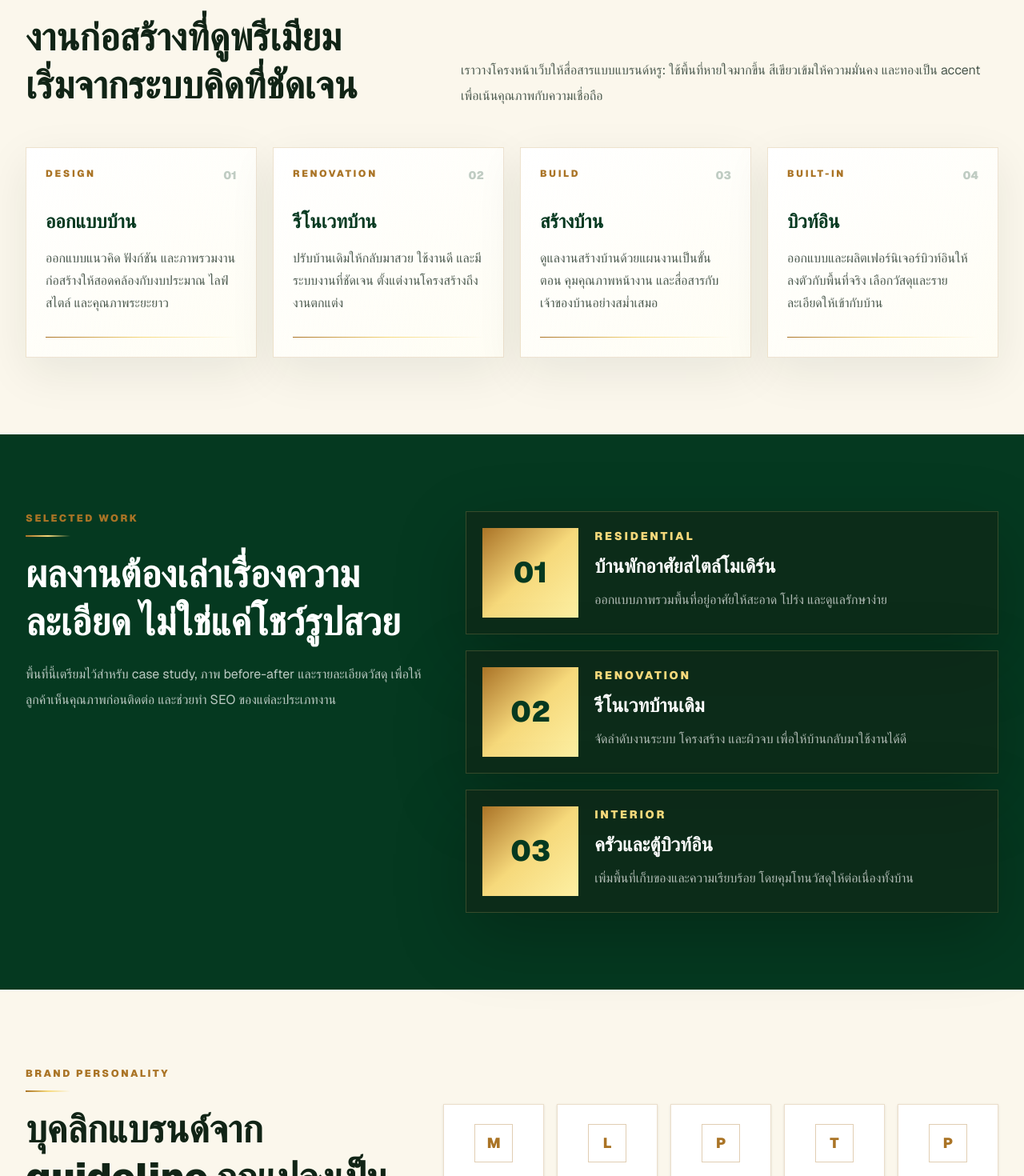
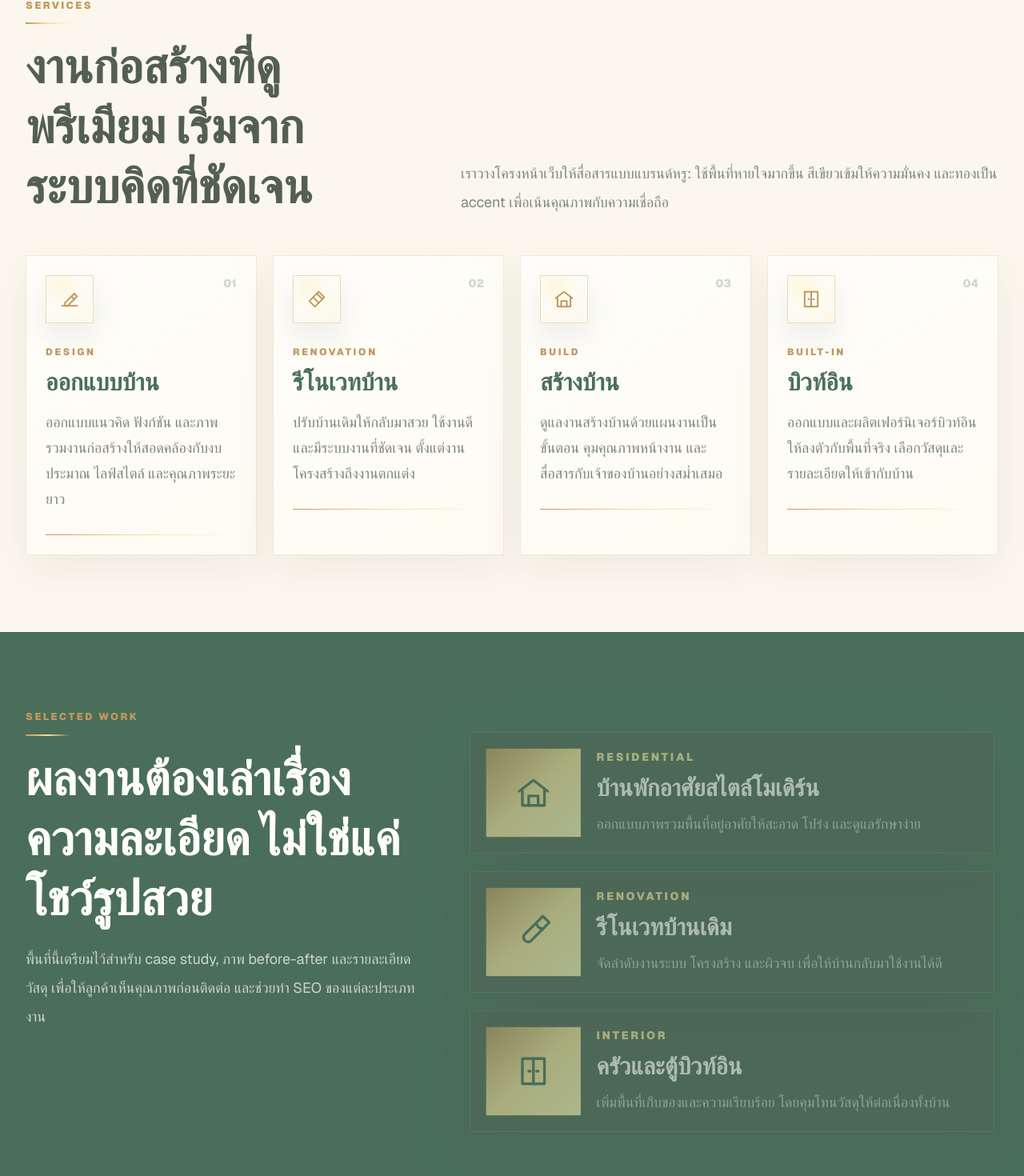
Before and after one commit to 34buildermaster-blip/gik, a Next.js app in the folder frontend/: page / in a window 1280 px wide. Shown: the part 929-2399 px from the top of the page at 80% size. Built offline with nearby package versions, Linux system fonts and the light colour scheme.

Commit message:
Add luxury icons and section motion

```diff
--- a/frontend/src/app/globals.css
+++ b/frontend/src/app/globals.css
@@ -28,6 +28,8 @@ body {
   background: var(--background);
   color: var(--foreground);
   font-family: "DB Adman X", var(--font-geist-sans), Tahoma, Arial, sans-serif;
+  font-size: 17px;
+  line-height: 1.65;
 }
 
 html {
@@ -137,6 +139,60 @@ html {
   opacity: 1;
 }
 
+.icon-medallion {
+  display: grid;
+  width: 3.75rem;
+  height: 3.75rem;
+  place-items: center;
+  border: 1px solid rgba(170, 116, 38, 0.34);
+  color: var(--gold);
+  background:
+    radial-gradient(circle at 30% 20%, rgba(253, 240, 163, 0.38), transparent 42%),
+    linear-gradient(145deg, rgba(255, 255, 255, 0.94), rgba(246, 217, 123, 0.14));
+  box-shadow:
+    inset 0 0 0 1px rgba(255, 255, 255, 0.72),
+    0 16px 36px rgba(17, 36, 22, 0.1);
+  transition:
+    transform 220ms ease,
+    color 220ms ease,
+    border-color 220ms ease;
+}
+
+.group:hover .icon-medallion,
+.icon-medallion:hover {
+  transform: translateY(-2px) rotate(-3deg);
+  border-color: rgba(246, 217, 123, 0.9);
+  color: var(--primary-green);
+}
+
+.section-reveal {
+  animation: section-rise both;
+  animation-timeline: view();
+  animation-range: entry 8% cover 28%;
+}
+
+.section-card {
+  animation: card-rise both;
+  animation-timeline: view();
+  animation-range: entry 10% cover 26%;
+}
+
+.section-card:nth-child(2) {
+  animation-range: entry 13% cover 29%;
+}
+
+.section-card:nth-child(3) {
+  animation-range: entry 16% cover 32%;
+}
+
+.section-card:nth-child(4) {
+  animation-range: entry 19% cover 35%;
+}
+
+.section-card:nth-child(5) {
+  animation-range: entry 22% cover 38%;
+}
+
 .luxury-rings {
   border: 1px solid rgba(246, 217, 123, 0.28);
   box-shadow:
@@ -176,6 +232,30 @@ html {
   }
 }
 
+@keyframes section-rise {
+  from {
+    opacity: 0.72;
+    transform: translateY(30px);
+  }
+
+  to {
+    opacity: 1;
+    transform: translateY(0);
+  }
+}
+
+@keyframes card-rise {
+  from {
+    opacity: 0.55;
+    transform: translateY(28px) scale(0.985);
+  }
+
+  to {
+    opacity: 1;
+    transform: translateY(0) scale(1);
+  }
+}
+
 @media (prefers-reduced-motion: reduce) {
   *,
   *::before,
--- a/frontend/src/app/page.tsx
+++ b/frontend/src/app/page.tsx
@@ -1,4 +1,131 @@
 import Image from "next/image";
+
+type IconName =
+  | "drafting"
+  | "renovation"
+  | "home"
+  | "cabinet"
+  | "diamond"
+  | "crown"
+  | "badge"
+  | "shield"
+  | "professional"
+  | "phone"
+  | "mail"
+  | "check"
+  | "plan"
+  | "tools";
+
+function Icon({ name, className = "" }: { name: IconName; className?: string }) {
+  const icon = {
+    drafting: (
+      <>
+        <path d="M4 19h16" />
+        <path d="M7 16 17 6l3 3-10 10H7z" />
+        <path d="m14 9 3 3" />
+      </>
+    ),
+    renovation: (
+      <>
+        <path d="M14 4 4 14l6 6L20 10z" />
+        <path d="m8 10 6 6" />
+        <path d="m12 6 6 6" />
+      </>
+    ),
+    home: (
+      <>
+        <path d="M3 11 12 4l9 7" />
+        <path d="M5 10v10h14V10" />
+        <path d="M9 20v-6h6v6" />
+      </>
+    ),
+    cabinet: (
+      <>
+        <path d="M5 4h14v16H5z" />
+        <path d="M12 4v16" />
+        <path d="M9 12h1" />
+        <path d="M14 12h1" />
+      </>
+    ),
+    diamond: (
+      <>
+        <path d="M6 4h12l4 6-10 10L2 10z" />
+        <path d="M2 10h20" />
+        <path d="m7 4 5 16 5-16" />
+      </>
+    ),
+    crown: (
+      <>
+        <path d="m3 8 4 4 5-7 5 7 4-4v11H3z" />
+        <path d="M3 19h18" />
+      </>
+    ),
+    badge: (
+      <>
+        <path d="M12 3 8 5 4 5v7c0 4 3 7 8 9 5-2 8-5 8-9V5h-4z" />
+        <path d="m9 12 2 2 4-5" />
+      </>
+    ),
+    shield: (
+      <>
+        <path d="M12 3 5 6v6c0 4 3 7 7 9 4-2 7-5 7-9V6z" />
+        <path d="m9 12 2 2 4-5" />
+      </>
+    ),
+    professional: (
+      <>
+        <path d="M12 12a4 4 0 1 0 0-8 4 4 0 0 0 0 8z" />
+        <path d="M5 21a7 7 0 0 1 14 0" />
+        <path d="M10 15h4" />
+      </>
+    ),
+    phone: (
+      <>
+        <path d="M22 16.9v3a2 2 0 0 1-2.2 2 19.7 19.7 0 0 1-8.6-3.1 19.4 19.4 0 0 1-6-6A19.7 19.7 0 0 1 2.1 4.2 2 2 0 0 1 4.1 2h3a2 2 0 0 1 2 1.7c.1 1 .4 1.9.7 2.7a2 2 0 0 1-.5 2.1L8.1 9.7a16 16 0 0 0 6.2 6.2l1.2-1.2a2 2 0 0 1 2.1-.5c.8.3 1.8.6 2.7.7a2 2 0 0 1 1.7 2z" />
+      </>
+    ),
+    mail: (
+      <>
+        <path d="M4 6h16v12H4z" />
+        <path d="m4 7 8 6 8-6" />
+      </>
+    ),
+    check: (
+      <>
+        <path d="m4 12 5 5L20 6" />
+      </>
+    ),
+    plan: (
+      <>
+        <path d="M5 4h14v16H5z" />
+        <path d="M8 8h8" />
+        <path d="M8 12h4" />
+        <path d="M14 15h2" />
+      </>
+    ),
+    tools: (
+      <>
+        <path d="M14 6a4 4 0 0 0 4 4l-8 8a3 3 0 0 1-4-4l8-8z" />
+        <path d="m14 6 4-4 4 4-4 4" />
+      </>
+    ),
+  }[name];
+
+  return (
+    <svg
+      aria-hidden="true"
+      className={className}
+      fill="none"
+      stroke="currentColor"
+      strokeLinecap="round"
+      strokeLinejoin="round"
+      strokeWidth="1.7"
+      viewBox="0 0 24 24"
+    >
+      {icon}
+    </svg>
+  );
+}
 
 const services = [
   {
@@ -7,6 +134,7 @@ const services = [
       "ออกแบบแนวคิด ฟังก์ชัน และภาพรวมงานก่อสร้างให้สอดคล้องกับงบประมาณ ไลฟ์สไตล์ และคุณภาพระยะยาว",
     tag: "Design",
     number: "01",
+    icon: "drafting" as const,
   },
   {
     title: "รีโนเวทบ้าน",
@@ -14,6 +142,7 @@ const services = [
       "ปรับบ้านเดิมให้กลับมาสวย ใช้งานดี และมีระบบงานที่ชัดเจน ตั้งแต่งานโครงสร้างถึงงานตกแต่ง",
     tag: "Renovation",
     number: "02",
+    icon: "renovation" as const,
   },
   {
     title: "สร้างบ้าน",
@@ -21,6 +150,7 @@ const services = [
       "ดูแลงานสร้างบ้านด้วยแผนงานเป็นขั้นตอน คุมคุณภาพหน้างาน และสื่อสารกับเจ้าของบ้านอย่างสม่ำเสมอ",
     tag: "Build",
     number: "03",
+    icon: "home" as const,
   },
   {
     title: "บิวท์อิน",
@@ -28,6 +158,7 @@ const services = [
       "ออกแบบและผลิตเฟอร์นิเจอร์บิวท์อินให้ลงตัวกับพื้นที่จริง เลือกวัสดุและรายละเอียดให้เข้ากับบ้าน",
     tag: "Built-in",
     number: "04",
+    icon: "cabinet" as const,
   },
 ];
 
@@ -36,16 +167,19 @@ const projects = [
     type: "Residential",
     title: "บ้านพักอาศัยสไตล์โมเดิร์น",
     detail: "ออกแบบภาพรวมพื้นที่อยู่อาศัยให้สะอาด โปร่ง และดูแลรักษาง่าย",
+    icon: "home" as const,
   },
   {
     type: "Renovation",
     title: "รีโนเวทบ้านเดิม",
     detail: "จัดลำดับงานระบบ โครงสร้าง และผิวจบ เพื่อให้บ้านกลับมาใช้งานได้ดี",
+    icon: "tools" as const,
   },
   {
     type: "Interior",
     title: "ครัวและตู้บิวท์อิน",
     detail: "เพิ่มพื้นที่เก็บของและความเรียบร้อย โดยคุมโทนวัสดุให้ต่อเนื่องทั้งบ้าน",
+    icon: "cabinet" as const,
   },
 ];
 
@@ -57,11 +191,11 @@ const process = [
 ];
 
 const values = [
-  "Modern",
-  "Luxury",
-  "Premium",
-  "Trustworthy",
-  "Professional",
+  { label: "Modern", icon: "home" as const },
+  { label: "Luxury", icon: "crown" as const },
+  { label: "Premium", icon: "diamond" as const },
+  { label: "Trustworthy", icon: "shield" as const },
+  { label: "Professional", icon: "professional" as const },
 ];
 
 const faqs = [
@@ -84,7 +218,7 @@ const faqs = [
 
 export default function Home() {
   return (
-    <main className="min-h-screen bg-[#fbf7ec] text-[#112416]">
+    <main className="min-h-screen bg-[#fbf7ec] text-[17px] text-[#112416] md:text-lg">
       <header className="sticky top-0 z-40 border-b border-[#f6d97b]/20 bg-[#053920]/95 text-white shadow-[0_18px_60px_rgba(0,0,0,0.2)] backdrop-blur">
         <div className="mx-auto flex max-w-7xl items-center justify-between px-5 py-4 lg:px-8">
           <a href="#" className="group flex items-center gap-3" aria-label="34 Build Master Construction">
@@ -119,8 +253,9 @@ export default function Home() {
 
           <a
             href="tel:+66819512297"
-            className="gold-button inline-flex min-h-11 items-center justify-center px-4 text-sm font-black text-[#112416]"
+            className="gold-button inline-flex min-h-11 items-center justify-center gap-2 px-4 text-sm font-black text-[#112416]"
           >
+            <Icon name="phone" className="size-4" />
             โทรปรึกษา
           </a>
         </div>
@@ -149,7 +284,7 @@ export default function Home() {
                 34 Build
                 <span className="hero-gold-text block">Master</span>
               </h1>
-              <p className="mt-6 max-w-2xl text-lg leading-8 text-white/90 drop-shadow-[0_4px_18px_rgba(0,0,0,0.62)]">
+              <p className="mt-6 max-w-2xl text-xl leading-9 text-white/90 drop-shadow-[0_4px_18px_rgba(0,0,0,0.62)]">
                 รับออกแบบ รีโนเวท สร้างบ้าน และบิวท์อินครบวงจร ด้วยภาพลักษณ์ที่ทันสมัย
                 งานจบเรียบร้อย และการดูแลโครงการแบบมืออาชีพตั้งแต่ต้นจนส่งมอบ
               </p>
@@ -158,8 +293,9 @@ export default function Home() {
             <div className="mt-9 flex flex-col gap-3 sm:flex-row">
               <a
                 href="#contact"
-                className="gold-button inline-flex min-h-12 items-center justify-center px-7 text-base font-black text-[#112416]"
+                className="gold-button inline-flex min-h-12 items-center justify-center gap-2 px-7 text-base font-black text-[#112416]"
               >
+                <Icon name="phone" className="size-5" />
                 ขอประเมินราคาฟรี
               </a>
               <a
@@ -188,16 +324,16 @@ export default function Home() {
         </div>
       </section>
 
-      <section id="services" className="relative overflow-hidden px-5 py-24 lg:px-8">
+      <section id="services" className="section-reveal relative overflow-hidden px-5 py-24 lg:px-8">
         <div className="mx-auto max-w-7xl">
           <div className="grid gap-10 lg:grid-cols-[0.78fr_1.22fr] lg:items-end">
             <div>
               <p className="section-kicker">Services</p>
-              <h2 className="mt-4 text-4xl font-black leading-tight sm:text-5xl">
+              <h2 className="mt-4 text-4xl font-black leading-tight sm:text-6xl">
                 งานก่อสร้างที่ดูพรีเมียม เริ่มจากระบบคิดที่ชัดเจน
               </h2>
             </div>
-            <p className="max-w-2xl leading-8 text-[#4d5b50] lg:ml-auto">
+            <p className="max-w-2xl text-lg leading-9 text-[#4d5b50] lg:ml-auto">
               เราวางโครงหน้าเว็บให้สื่อสารแบบแบรนด์หรู: ใช้พื้นที่หายใจมากขึ้น
               สีเขียวเข้มให้ความมั่นคง และทองเป็น accent เพื่อเน้นคุณภาพกับความเชื่อถือ
             </p>
@@ -205,17 +341,20 @@ export default function Home() {
 
           <div className="mt-12 grid gap-5 md:grid-cols-2 xl:grid-cols-4">
             {services.map((service) => (
-              <article key={service.title} className="luxe-card group p-6">
+              <article key={service.title} className="luxe-card section-card group p-6">
                 <div className="flex items-start justify-between gap-4">
-                  <p className="text-xs font-black uppercase tracking-[0.22em] text-[#aa7426]">
-                    {service.tag}
-                  </p>
+                  <span className="icon-medallion">
+                    <Icon name={service.icon} className="size-7" />
+                  </span>
                   <span className="text-sm font-black text-[#053920]/25">
                     {service.number}
                   </span>
                 </div>
-                <h3 className="mt-8 text-2xl font-black text-[#053920]">{service.title}</h3>
-                <p className="mt-4 leading-7 text-[#4d5b50]">{service.description}</p>
+                <p className="mt-7 text-xs font-black uppercase tracking-[0.22em] text-[#aa7426]">
+                  {service.tag}
+                </p>
+                <h3 className="mt-3 text-3xl font-black text-[#053920]">{service.title}</h3>
+                <p className="mt-4 text-lg leading-8 text-[#4d5b50]">{service.description}</p>
                 <div className="mt-7 h-px w-full bg-gradient-to-r from-[#aa7426] via-[#f6d97b] to-transparent transition group-hover:w-4/5" />
               </article>
             ))}
@@ -223,14 +362,14 @@ export default function Home() {
         </div>
       </section>
 
-      <section id="projects" className="bg-[#053920] px-5 py-24 text-white lg:px-8">
+      <section id="projects" className="section-reveal bg-[#053920] px-5 py-24 text-white lg:px-8">
         <div className="mx-auto grid max-w-7xl gap-12 lg:grid-cols-[0.86fr_1.14fr]">
           <div>
             <p className="section-kicker text-[#f6d97b]">Selected Work</p>
-            <h2 className="mt-4 text-4xl font-black leading-tight sm:text-5xl">
+            <h2 className="mt-4 text-4xl font-black leading-tight sm:text-6xl">
               ผลงานต้องเล่าเรื่องความละเอียด ไม่ใช่แค่โชว์รูปสวย
             </h2>
-            <p className="mt-5 leading-8 text-white/72">
+            <p className="mt-5 text-lg leading-9 text-white/72">
               พื้นที่นี้เตรียมไว้สำหรับ case study, ภาพ before-after และรายละเอียดวัสดุ
               เพื่อให้ลูกค้าเห็นคุณภาพก่อนติดต่อ และช่วยทำ SEO ของแต่ละประเภทงาน
             </p>
@@ -240,17 +379,17 @@ export default function Home() {
             {projects.map((project, index) => (
               <article
                 key={project.title}
-                className="group grid gap-5 border border-[#f6d97b]/18 bg-[#112416]/62 p-5 shadow-[0_30px_90px_rgba(0,0,0,0.24)] transition hover:-translate-y-1 hover:border-[#f6d97b]/48 md:grid-cols-[120px_1fr]"
+                className="section-card group grid gap-5 border border-[#f6d97b]/18 bg-[#112416]/62 p-5 shadow-[0_30px_90px_rgba(0,0,0,0.24)] transition hover:-translate-y-1 hover:border-[#f6d97b]/48 md:grid-cols-[120px_1fr]"
               >
-                <div className="grid min-h-28 place-items-center bg-gradient-to-br from-[#aa7426] via-[#f6d97b] to-[#fdf0a3] text-4xl font-black text-[#053920]">
-                  0{index + 1}
+                <div className="grid min-h-28 place-items-center bg-gradient-to-br from-[#aa7426] via-[#f6d97b] to-[#fdf0a3] text-[#053920]">
+                  <Icon name={project.icon} className="size-12" />
                 </div>
                 <div>
                   <p className="text-sm font-black uppercase tracking-[0.2em] text-[#f6d97b]">
                     {project.type}
                   </p>
-                  <h3 className="mt-3 text-2xl font-black">{project.title}</h3>
-                  <p className="mt-3 leading-7 text-white/68">{project.detail}</p>
+                  <h3 className="mt-3 text-3xl font-black">{project.title}</h3>
+                  <p className="mt-3 text-lg leading-8 text-white/68">{project.detail}</p>
                 </div>
               </article>
             ))}
@@ -258,26 +397,26 @@ export default function Home() {
         </div>
       </section>
 
-      <section className="px-5 py-24 lg:px-8">
+      <section className="section-reveal px-5 py-24 lg:px-8">
         <div className="mx-auto max-w-7xl">
           <div className="grid gap-10 lg:grid-cols-[0.82fr_1.18fr] lg:items-center">
             <div>
               <p className="section-kicker">Brand Personality</p>
-              <h2 className="mt-4 text-4xl font-black leading-tight sm:text-5xl">
+              <h2 className="mt-4 text-4xl font-black leading-tight sm:text-6xl">
                 บุคลิกแบรนด์จาก guideline ถูกแปลงเป็นประสบการณ์บนเว็บ
               </h2>
             </div>
             <div className="grid gap-4 sm:grid-cols-5">
               {values.map((value) => (
                 <div
-                  key={value}
-                  className="border border-[#aa7426]/24 bg-white px-4 py-6 text-center shadow-sm"
+                  key={value.label}
+                  className="section-card border border-[#aa7426]/24 bg-white px-4 py-6 text-center shadow-sm transition hover:-translate-y-1 hover:border-[#aa7426]/50 hover:shadow-xl"
                 >
-                  <div className="mx-auto mb-4 grid size-12 place-items-center border border-[#aa7426]/35 text-lg font-black text-[#aa7426]">
-                    {value.slice(0, 1)}
+                  <div className="icon-medallion mx-auto mb-4">
+                    <Icon name={value.icon} className="size-7" />
                   </div>
                   <p className="text-sm font-black uppercase tracking-[0.08em] text-[#053920]">
-                    {value}
+                    {value.label}
                   </p>
                 </div>
               ))}
@@ -286,11 +425,11 @@ export default function Home() {
         </div>
       </section>
 
-      <section id="process" className="bg-[#112416] px-5 py-24 text-white lg:px-8">
+      <section id="process" className="section-reveal bg-[#112416] px-5 py-24 text-white lg:px-8">
         <div className="mx-auto max-w-7xl">
           <div className="max-w-3xl">
             <p className="section-kicker text-[#f6d97b]">Process</p>
-            <h2 className="mt-4 text-4xl font-black leading-tight sm:text-5xl">
+            <h2 className="mt-4 text-4xl font-black leading-tight sm:text-6xl">
               ขั้นตอนที่คุมความคาดหวังได้ตั้งแต่วันแรก
             </h2>
           </div>
@@ -299,10 +438,13 @@ export default function Home() {
             {process.map((step, index) => (
               <li
                 key={step}
-                className="relative overflow-hidden border border-[#f6d97b]/18 p-6 transition hover:border-[#f6d97b]/50 hover:bg-white/5"
+                className="section-card relative overflow-hidden border border-[#f6d97b]/18 p-6 transition hover:border-[#f6d97b]/50 hover:bg-white/5"
               >
-                <span className="gold-text text-sm font-black">0{index + 1}</span>
-                <p className="mt-10 text-xl font-black">{step}</p>
+                <div className="flex items-center justify-between gap-4">
+                  <span className="gold-text text-sm font-black">0{index + 1}</span>
+                  <Icon name={index === 0 ? "plan" : index === 1 ? "drafting" : index === 2 ? "tools" : "check"} className="size-7 text-[#f6d97b]" />
+                </div>
+                <p className="mt-10 text-2xl font-black leading-snug">{step}</p>
                 <span className="absolute bottom-0 left-0 h-1 w-16 bg-gradient-to-r from-[#aa7426] to-[#fdf0a3]" />
               </li>
             ))}
@@ -310,31 +452,31 @@ export default function Home() {
         </div>
       </section>
 
-      <section className="grid bg-white lg:grid-cols-2">
+      <section className="section-reveal grid bg-white lg:grid-cols-2">
         <div className="bg-[#fbf7ec] px-5 py-24 lg:px-16">
           <p className="section-kicker">FAQ</p>
-          <h2 className="mt-4 text-4xl font-black leading-tight sm:text-5xl">
+          <h2 className="mt-4 text-4xl font-black leading-tight sm:text-6xl">
             คำถามที่ช่วยให้ลูกค้าตัดสินใจง่ายขึ้น
           </h2>
         </div>
         <div className="divide-y divide-[#112416]/10 border-t border-[#112416]/10 lg:border-l lg:border-t-0">
           {faqs.map((faq) => (
             <div key={faq.question} className="px-5 py-8 transition hover:bg-[#fbf7ec] lg:px-10">
-              <h3 className="text-xl font-black text-[#053920]">{faq.question}</h3>
-              <p className="mt-3 leading-7 text-[#4d5b50]">{faq.answer}</p>
+              <h3 className="text-2xl font-black text-[#053920]">{faq.question}</h3>
+              <p className="mt-3 text-lg leading-8 text-[#4d5b50]">{faq.answer}</p>
             </div>
           ))}
         </div>
       </section>
 
-      <section id="contact" className="bg-[#053920] px-5 py-24 text-white lg:px-8">
+      <section id="contact" className="section-reveal bg-[#053920] px-5 py-24 text-white lg:px-8">
         <div className="mx-auto grid max-w-7xl gap-8 border border-[#f6d97b]/28 bg-[#112416]/70 p-6 shadow-[0_36px_120px_rgba(0,0,0,0.28)] md:p-10 lg:grid-cols-[1fr_auto] lg:items-center">
           <div>
             <p className="section-kicker text-[#f6d97b]">Contact</p>
-            <h2 className="mt-4 text-4xl font-black leading-tight sm:text-5xl">
+            <h2 className="mt-4 text-4xl font-black leading-tight sm:text-6xl">
               พร้อมเริ่มคุยแบบ รีโนเวท หรือบิวท์อินบ้านของคุณ
             </h2>
-            <p className="mt-5 max-w-2xl leading-8 text-white/72">
+            <p className="mt-5 max-w-2xl text-lg leading-9 text-white/72">
               ส่งรูปพื้นที่และรายละเอียดคร่าว ๆ ให้ทีมงานประเมินเบื้องต้น
               จากนั้นนัดสำรวจและสรุปขอบเขตงานให้ชัดเจนก่อนเริ่มจริง
             </p>
@@ -342,14 +484,16 @@ export default function Home() {
           <div className="flex flex-col gap-3 sm:flex-row lg:flex-col">
             <a
               href="tel:+66819512297"
-              className="gold-button inline-flex min-h-12 items-center justify-center px-7 font-black text-[#112416]"
+              className="gold-button inline-flex min-h-12 items-center justify-center gap-2 px-7 font-black text-[#112416]"
             >
+              <Icon name="phone" className="size-5" />
               โทร 081-9512-297
             </a>
             <a
               href="mailto:34buildmaster@gmail.com"
-              className="inline-flex min-h-12 items-center justify-center border border-[#f6d97b]/50 px-7 font-black text-[#fdf0a3] transition hover:bg-[#f6d97b] hover:text-[#112416]"
+              className="inline-flex min-h-12 items-center justify-center gap-2 border border-[#f6d97b]/50 px-7 font-black text-[#fdf0a3] transition hover:bg-[#f6d97b] hover:text-[#112416]"
             >
+              <Icon name="mail" className="size-5" />
               ส่งอีเมล
             </a>
           </div>
```
